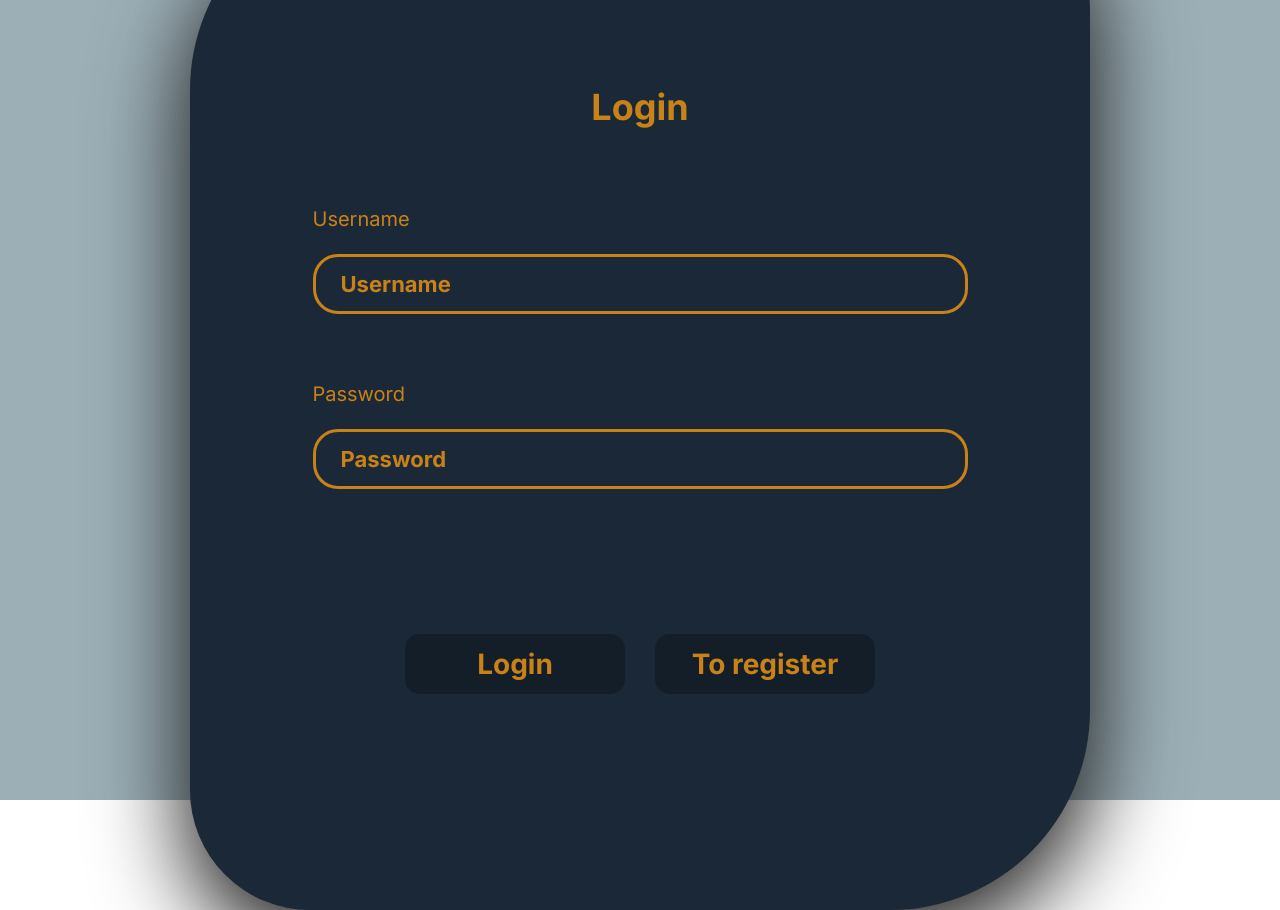
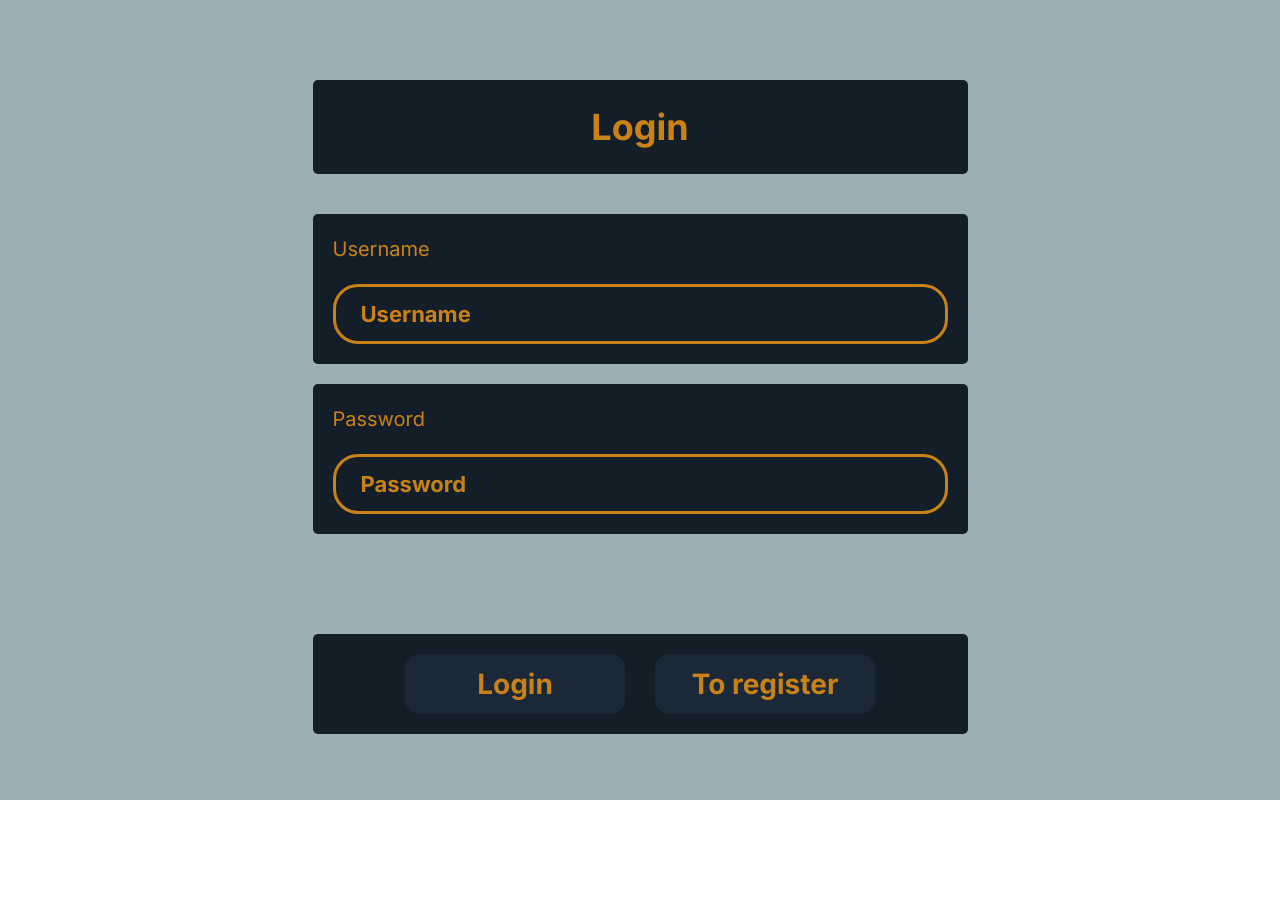
Before and after one commit to Whiz7z/money-tracker, a Next.js app: page / in a window 1280 px wide. Built offline with nearby package versions, Linux system fonts and the light colour scheme; no server answers.

Commit message:
changed design completed

```diff
--- a/app/items/loading.tsx
+++ b/app/items/loading.tsx
@@ -1,6 +1,8 @@
 export default function Loading() {
   // You can add any UI inside Loading, including a Skeleton.
   return (
-    <p className="text-skin-ordinary self-center text-[3rem]">Loading...</p>
+    <p className="text-skin-ordinary bg-muted p-[20px] rounded-[5px] self-center text-[3rem]">
+      Loading...
+    </p>
   );
 }
--- a/app/items/page.tsx
+++ b/app/items/page.tsx
@@ -9,7 +9,7 @@ const page = ({ searchParams }) => {
   return (
     <>
       <div className="absolute w-[100%] grid grid-cols-2 top-[80px]">
-        <div className="absolute text-skin-base left-[100px] cursor-pointer">
+        <div className="absolute text-skin-base left-[123px] bg-muted p-[20px] rounded-[5px] cursor-pointer">
           <MoveBack />
         </div>
       </div>
--- a/app/profile/addExpense/loading.tsx
+++ b/app/profile/addExpense/loading.tsx
@@ -1,6 +1,6 @@
 export default function Loading() {
   // You can add any UI inside Loading, including a Skeleton.
   return (
-    <p className="text-skin-ordinary self-center text-[3rem]">Loading...</p>
+    <p className="text-skin-ordinary bg-muted p-[20px] rounded-[5px] self-center text-[3rem]">Loading...</p>
   );
 }
--- a/app/profile/addExpense/page.tsx
+++ b/app/profile/addExpense/page.tsx
@@ -10,8 +10,8 @@ const addExpense = (props: Props) => {
   return (
     <>
       {/* <SignOut /> */}
-      <div className="absolute w-[100%] grid grid-cols-2 top-[80px]">
-        <div className="absolute text-skin-ordinary left-[100px] cursor-pointer">
+      <div className="absolute w-[100%] grid grid-cols-2 top-[60px]">
+        <div className="absolute text-skin-ordinary left-[123px] bg-muted p-[20px] rounded-[5px] cursor-pointer">
           <MoveBack />
         </div>
       </div>
--- a/app/profile/addIncome/loading.tsx
+++ b/app/profile/addIncome/loading.tsx
@@ -1,6 +1,8 @@
 export default function Loading() {
   // You can add any UI inside Loading, including a Skeleton.
   return (
-    <p className="text-skin-ordinary self-center text-[3rem]">Loading...</p>
+    <p className="text-skin-ordinary bg-muted p-[20px] rounded-[5px] self-center text-[3rem]">
+      Loading...
+    </p>
   );
 }
--- a/app/profile/addIncome/page.tsx
+++ b/app/profile/addIncome/page.tsx
@@ -10,8 +10,8 @@ const addIncome = (props: Props) => {
   return (
     <>
       {/* <SignOut /> */}
-      <div className="absolute w-[100%] text-skin-ordinary grid grid-cols-1 top-[80px]">
-        <div className="absolute text-skin-base left-[100px] cursor-pointer">
+      <div className="absolute w-[100%] text-skin-ordinary grid grid-cols-1 top-[60px]">
+        <div className="absolute text-skin-base left-[123px] bg-muted p-[20px] rounded-[5px] cursor-pointer">
           <MoveBack />
         </div>
       </div>
--- a/app/profile/loading.tsx
+++ b/app/profile/loading.tsx
@@ -1,6 +1,6 @@
 export default function Loading() {
   // You can add any UI inside Loading, including a Skeleton.
   return (
-    <p className="text-skin-ordinary self-center text-[3rem]">Loading...</p>
+    <p className="text-skin-ordinary bg-muted p-[20px] rounded-[5px]  self-center text-[3rem]">Loading...</p>
   );
 }
--- a/components/Auth.tsx
+++ b/components/Auth.tsx
@@ -67,7 +67,7 @@ function Auth(props: Props) {
 
   return (
     <div className="h-[640px] w-[655px] self-center ">
-      <h2 className="text-skin-ordinary  text-[3.6rem] font-bold">
+      <h2 className="text-skin-ordinary bg-muted p-[20px] rounded-[5px]  text-[3.6rem] font-bold">
         {isLogin ? "Login" : "Register"}
       </h2>
 
@@ -78,9 +78,9 @@ function Auth(props: Props) {
       )}
       <form
         onSubmit={handleSubmit(onSubmit)}
-        className="grid gap-[65px] mt-[70px]"
+        className="grid gap-[20px] mt-[40px]"
       >
-        <div className="grid w-[100%] relative">
+        <div className="grid w-[100%] bg-muted p-[20px] rounded-[5px] relative">
           <label className="justify-self-start  text-left  text-skin-ordinary  text-[2rem]">
             Username
           </label>
@@ -101,7 +101,7 @@ function Auth(props: Props) {
           </p>
         </div>
 
-        <div className="grid w-[100%] relative">
+        <div className="grid w-[100%] bg-muted p-[20px] rounded-[5px] relative">
           <label className="justify-self-start text-left text-skin-ordinary  text-[2rem] w-[100% ">
             Password
           </label>
@@ -121,12 +121,12 @@ function Auth(props: Props) {
           </p>
         </div>
         {/* <p className="text-skin-base text-[2rem] font-bold text-center absolute"></p> */}
-        <div className="grid grid-cols-2 gap-[30px] mt-[80px]">
+        <div className="grid grid-cols-2 bg-muted p-[20px] rounded-[5px] gap-[30px] mt-[80px]">
           <button
             className={`${
               isValid
                 ? "bg-accent text-skin-dark"
-                : "bg-muted text-skin-ordinary "
+                : "bg-semitransparent text-skin-ordinary "
             } rounded-[15px] w-[220px] h-[60px] font-bold  text-[2.8rem] justify-self-end`}
             type="submit"
             disabled={!isValid}
@@ -140,7 +140,7 @@ function Auth(props: Props) {
               : "Register"}
           </button>
           <button
-            className="bg-muted rounded-[15px] w-[220px] h-[60px] font-bold text-skin-ordinary text-[2.8rem] justify-self-start"
+            className="bg-semitransparent rounded-[15px] w-[220px] h-[60px] font-bold text-skin-ordinary text-[2.8rem] justify-self-start"
             type="button"
             onClick={() => setIsLogin((prev) => !prev)}
           >
--- a/components/ListItem.tsx
+++ b/components/ListItem.tsx
@@ -15,7 +15,7 @@ const ListItem = ({ color, amount, originName, date, type }: Props) => {
     <Link
       href={`/items?month=${date.month}&year=${date.year}&type=${type}&originName=${originName}`}
       className="grid grid-cols-listItem h-[45px] cursor-pointer
-       hover:bg-neutral-950  pl-[10px]"
+       hover:bg-semitransparent  pl-[10px] rounded-[5px]"
     >
       <div
         className={`w-[100px] h-[30px] self-center`}
--- a/components/MainBlock.tsx
+++ b/components/MainBlock.tsx
@@ -10,7 +10,7 @@ const MainBlock = (props: Props) => {
   return (
     <div
       className="relative grid h-[1020px] max-w-[33%] min-w-[900px]
-     bg-semitransparent rounded-tl-[200px] rounded-br-[200px] rounded-tr-[120px] rounded-bl-[120px] shadow-mainBlock
+
       justify-center "
     >
       {/* <div className="absolute w-[100%] grid grid-cols-2 top-[80px]">
```
